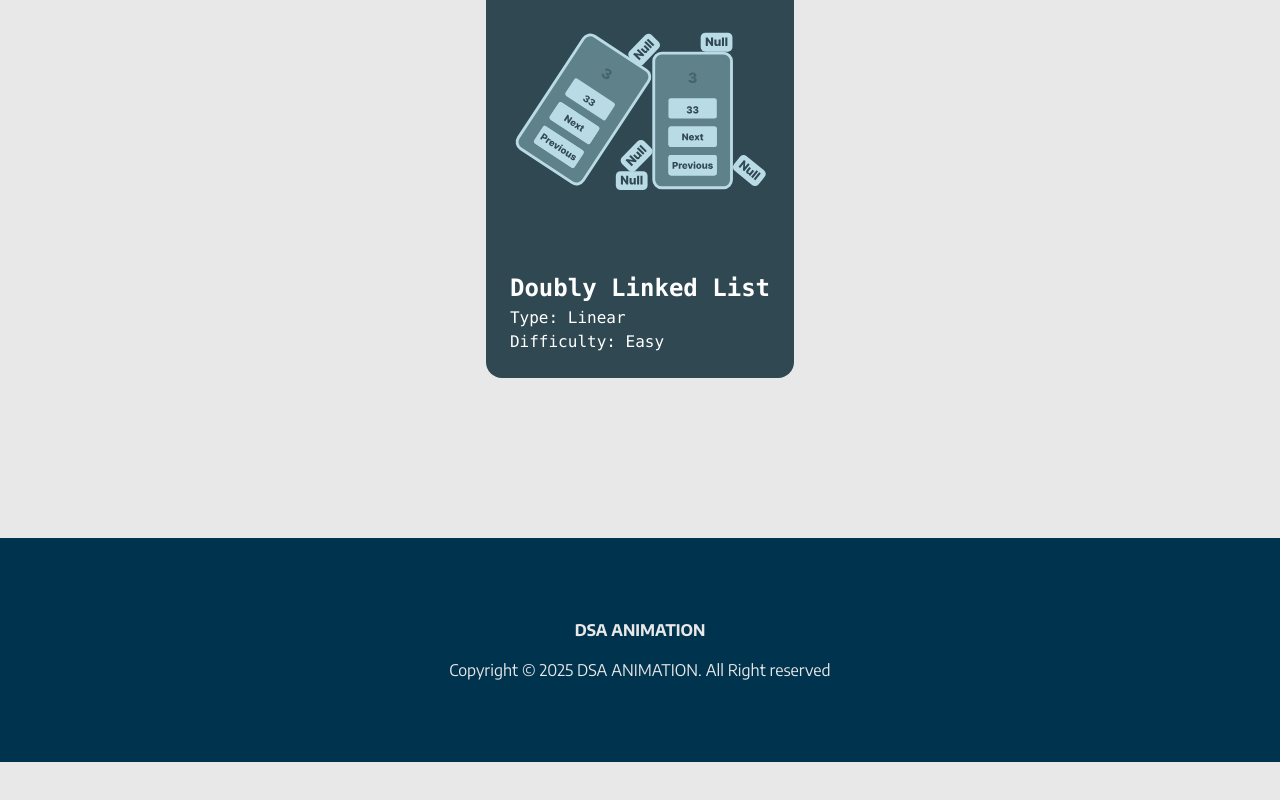
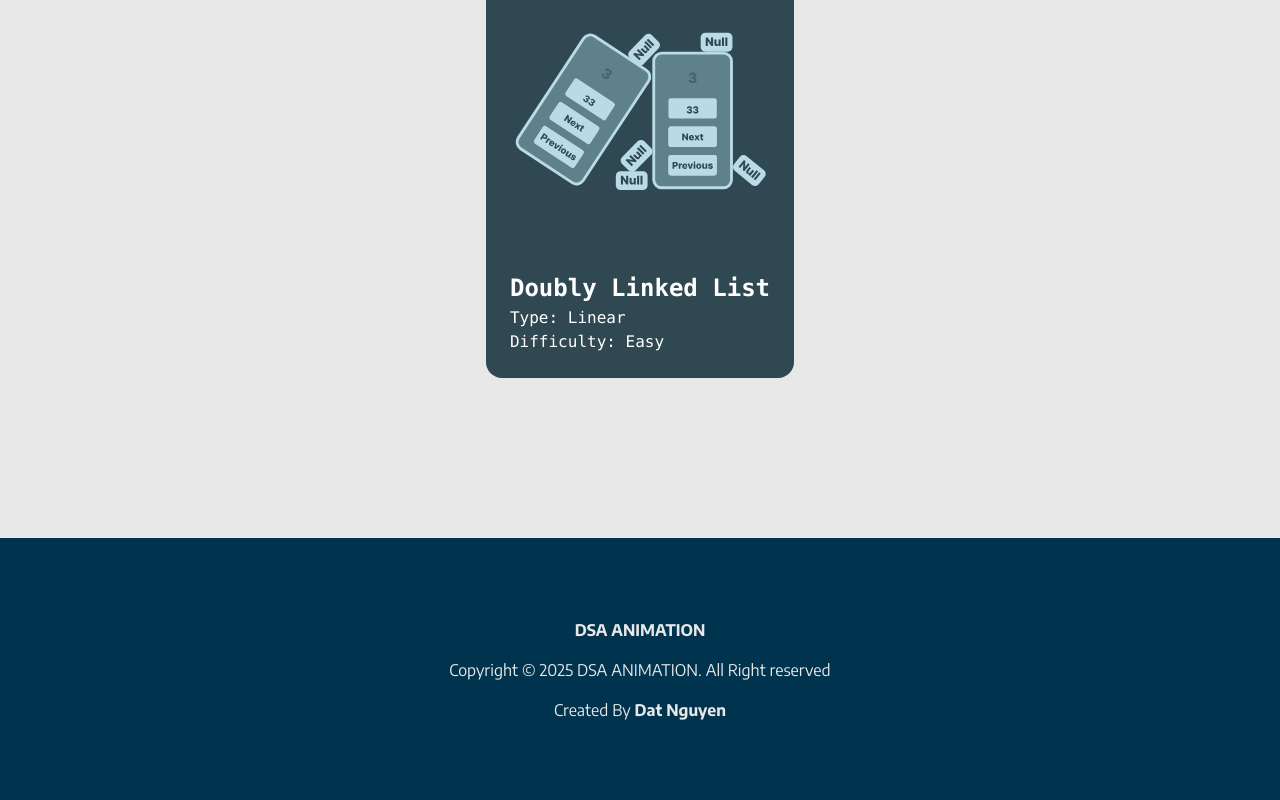
Before and after one commit to noNameRose/DSA-Animations, a React (Vite) app: page / in a window 1280 px wide. Shown: the part 1262-2062 px from the top of the page. Before the commit the page ends 2024 px from the top, so only its background shows below. Built offline with nearby package versions, Linux system fonts and the light colour scheme.

Commit message:
Add my name at footer

```diff
--- a/src/Components/Footer.jsx
+++ b/src/Components/Footer.jsx
@@ -6,6 +6,7 @@ export default function Footer() {
       <div className="max-w-7xl mx-auto p-[5em] text-[#e8e8e8] flex flex-col items-center gap-[1em] justify-start">
         <h1 className="font-bold">DSA ANIMATION</h1>
         <p className="text-center">Copyright &copy; 2025 DSA ANIMATION. All Right reserved</p>
+        <p>Created By <span className="font-bold">Dat Nguyen</span></p>
       </div>
     </footer>
   )
```
